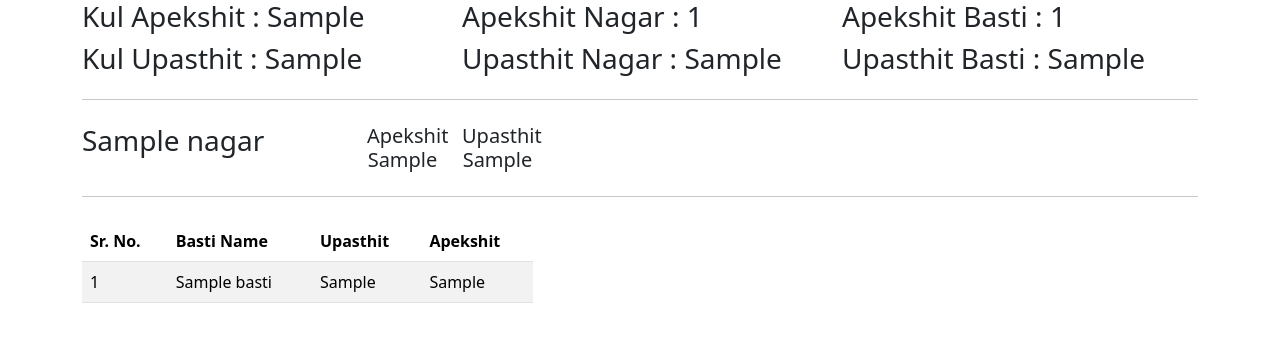
After one commit to astamaskar/sampark, a CodeIgniter 4 app: the page made by app/Views/prints/report.php in a window 1280 px wide. The commit adds this page. Shown: the top 342 px of the page. Run offline with PHP 8.4 and a stand-in for CodeIgniter, Linux system fonts and the light colour scheme; the template is opened without the code that fills it: most values are stand-ins (such as "Sample title", 1, 10 or a date in 2020); some libraries are stand-ins or nearby versions.

Commit message:
QR Code and Report

```diff
--- a/app/Config/Routes.php
+++ b/app/Config/Routes.php
@@ -24,6 +24,7 @@ $routes->post('attendees/bynagar', 'AttendeesController::attendeesListByNagar');
 $routes->get('attendees/bydayitva', 'AttendeesController::attendeesSearchByDayitva'); //
 $routes->post('attendees/bydayitva', 'AttendeesController::attendeesListByDayitva');
 $routes->get('attendees/list', 'AttendeesController::index');
+$routes->get('attendees/report', 'AttendeesController::getAttendeesCount');
 
 
 
@@ -44,6 +45,7 @@ $routes->get('/getNagarBasti', 'CommonController::getNagarBasti');
 //Routes for QR Code
 $routes->post('qr/listbybasti', 'QRCodeController::listByBasti');
 $routes->get('qr/printbybasti', 'QRCodeController::printByBasti');
+$routes->get('qr/listall', 'QRCodeController::listAll');
 
 
 // Route to index action
--- a/app/Views/prints/codelist.php
+++ b/app/Views/prints/codelist.php
@@ -1,14 +1,18 @@
 <?= view('common/header'); ?>
+<div class="container">
 <div class="row align-items-center">
+
 <?php foreach ($karyakartas as $karyakarta): ?>
-            <div class="col-auto align-self-center">
+            <div class="col-md-2 align-self-center pt-4 pb-4">
                 <!-- <div class="d-flex justify-content-center"> -->
                 <div class="col text-center"><?= $karyakarta['name']; ?></div>
                 <div class="col text-center"><?php echo $karyakarta['code']; ?></div>
                 <div class="col text-center"><?= $karyakarta['mobile']; ?></div>
+
                 <!-- </div> -->
             </div>
 <?php endforeach; ?>
 </div>
+</div>
 </body>
 </html>
--- /dev/null
+++ b/app/Views/prints/report.php
@@ -0,0 +1,64 @@
+<?= view('common/header'); ?>
+</?= print_r($nagarsData) ?>
+<div class="container">
+    <div class="row">
+        <div class="col-md-4">
+            <h3>Kul Apekshit : <?= $kulApekshit; ?></h3>
+            <h3>Kul Upasthit : <?= $kulUpasthit; ?></h3>
+        </div>
+        <div class="col-md-4">
+            <h3>Apekshit Nagar : <?= $nagarsCount; ?></h3>
+            <h3>Upasthit Nagar : <?= $nagarsDistinct; ?></h3>
+        </div>
+        <div class="col-md-4">
+            <h3>Apekshit Basti : <?= $bastisCount; ?></h3>
+            <h3>Upasthit Basti : <?= $bastisDistinct; ?></h3>
+        </div>
+    </div>
+    <hr>
+    <?php foreach ($nagarsData as $nagar): ?>
+        <div class="row mt-4">
+        <div class="col-md-3 ">
+                <h3><?= $nagar['name']; ?></h3>
+            </div>
+            <div class="col-md-1">
+                <div class="text-center">
+                    <h5>Apekshit <?= $nagar['nagarApekshit']; ?></h5>
+                </div>
+            </div>
+            <div class="col-md-1">
+                <div class="text-center">
+                    <h5>Upasthit <?= $nagar['nagarUpasthit']; ?></h5>
+                </div>
+            </div>
+        </div>
+        <hr>
+        <div class="row mt-4">
+            <div class="col-md-5 ">
+                <table class="table table-striped">
+                    <thead>
+                        <tr>
+                            <th>Sr. No.</th>
+                            <th>Basti Name</th>
+                            <th>Upasthit</th>
+                            <th>Apekshit</th>
+                        </tr>
+                    </thead>
+                    <tbody>
+                        <?php $count = 0; ?>
+                        <?php foreach ($nagar['bastiData'] as $basti): ?>
+                        <tr>
+                            <td><?= ++$count; ?></td>
+                            <td><?= $basti['bastiName'] ?></td>
+                            <td><?= $basti['bastiUpasthit'] ?></td>
+                            <td><?= $basti['bastiApekshit'] ?></td>
+                        </tr>
+                        <?php endforeach; ?>
+                    </tbody>
+                </table>
+            </div>
+        </div>
+    <?php endforeach; ?>
+</div>
+</body>
+</html>
--- a/composer.json
+++ b/composer.json
@@ -12,6 +12,7 @@
     "require": {
         "php": "^7.4 || ^8.0",
         "codeigniter4/framework": "^4.0",
+        "dompdf/dompdf": "^2.0",
         "michalsn/codeigniter-htmx": "^1.4",
         "simplesoftwareio/simple-qrcode": "~4"
     },
```
Also changed, not shown: app/Controllers/AttendeesController.php (+75 -29 lines), app/Controllers/QRCodeController.php (+44 -16 lines), app/Views/prints/codelistall.php (added, +23 -0 lines), 1 other file.
